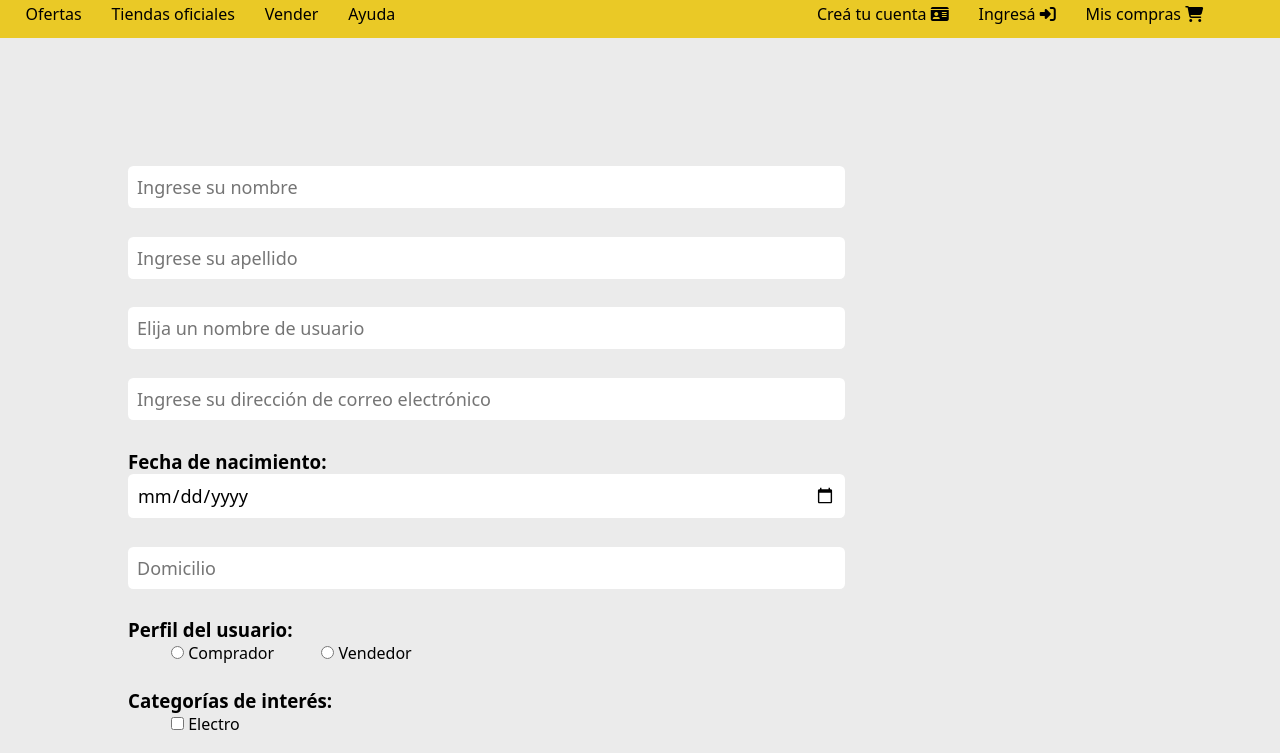
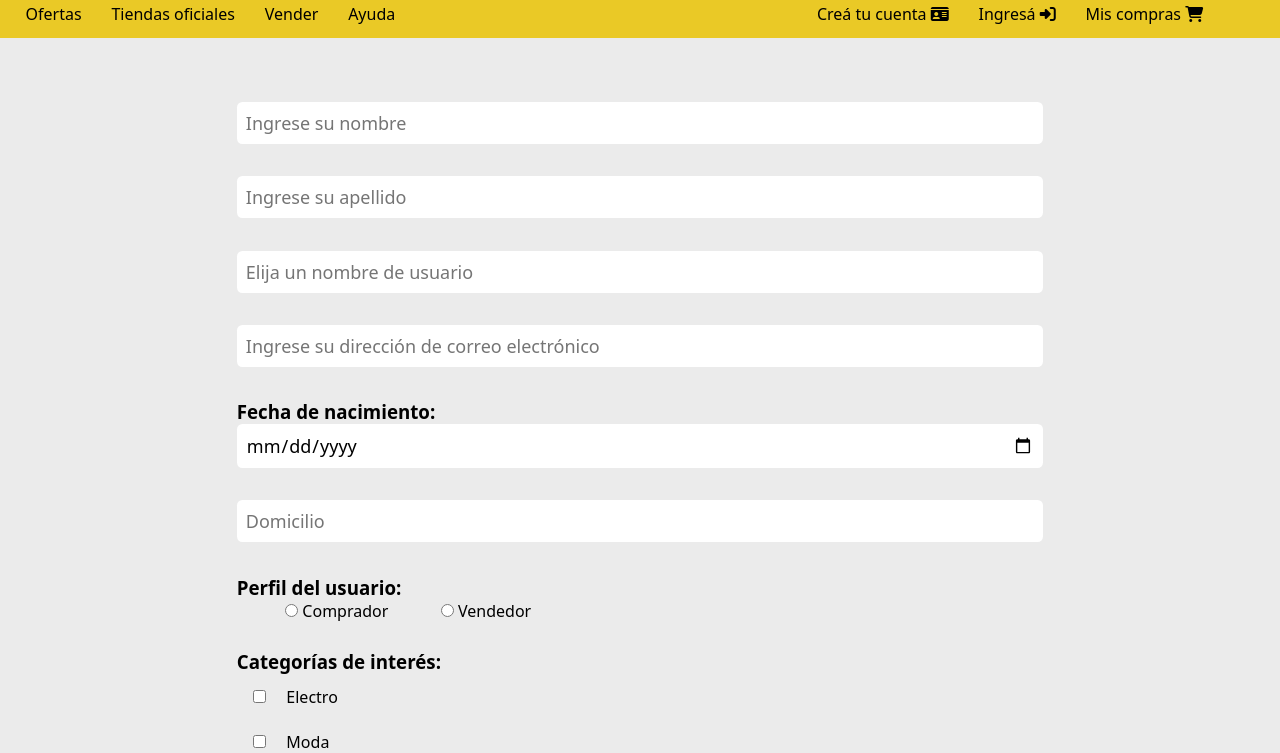
Before and after one commit to AleVera96/Microdesafio_clase17, a website: page views/forms.html in a window 1280 px wide. Shown: the part 199-952 px from the top of the page. Drawn offline with Linux system fonts and the light colour scheme; files that its build step writes are made by us from their sources.

Commit message:
correccion

```diff
--- a/public/css/forms.css
+++ b/public/css/forms.css
@@ -23,11 +23,12 @@
 .main__forms{
     background-color: var(--Gris-claro);
     padding:10%;
+    margin: auto;
 }
 main input {
     width: 90%;
     outline: none;
-    margin-bottom: 10%;
+    margin-bottom: 5%;
     padding: 0.5em;
     border-radius: 0.3em;
     border: none;
@@ -39,7 +40,10 @@ main input {
 }
 .input__cat{
     width: auto;
-    margin-left: 6%;
+    margin: 0.9em;
+}
+main form{
+    margin:auto;
 }
 
 .main__forms button{
@@ -60,4 +64,7 @@ main input {
     main form{
         width:70%;
     }
+    .main__forms{
+        padding:5%;
+    }
 }
--- a/public/css/login.css
+++ b/public/css/login.css
@@ -45,6 +45,8 @@
 }
 .login__form{
     width: 70%;
+    margin: auto;
+
 }
 .main__login__button a{
     color:white}
```
